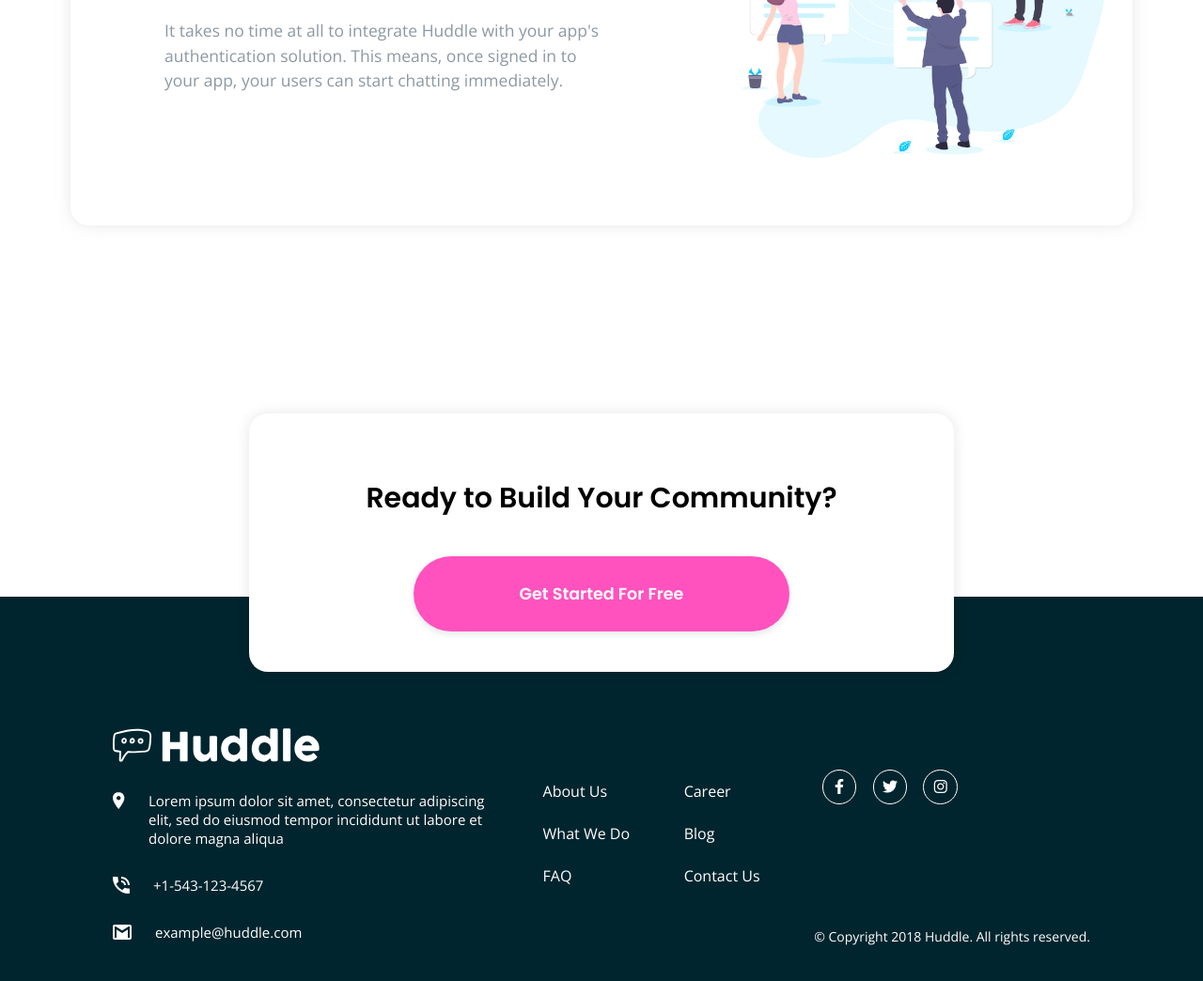
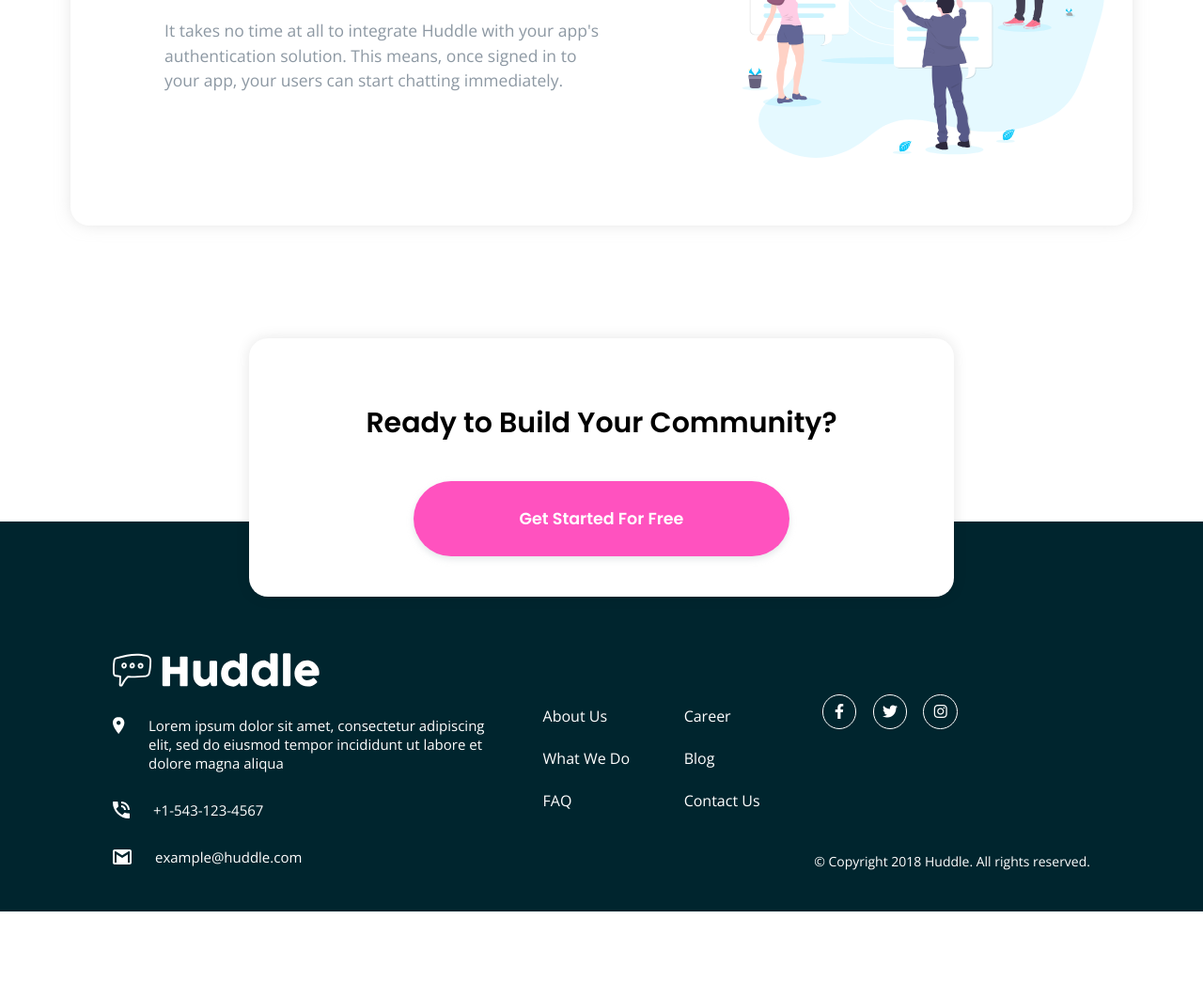
Before and after one commit to KevinOrt218/Huddle-landing-page-challenge, a React app: page / in a window 1280 px wide. Shown: the part 2040-3084 px from the top of the page at 94% size. After the commit the page ends 3010 px from the top, so only its background shows below. Built offline with nearby package versions, Linux system fonts and the light colour scheme.

Commit message:
modifed card size over footer

```diff
--- a/src/Components/Footer/footer.css
+++ b/src/Components/Footer/footer.css
@@ -1,7 +1,7 @@
 footer{
     background-color: hsl(192, 100%, 9%);
     color:white;
-    padding: 140px 120px 80px 120px;
+    padding: 140px 120px 30px 120px;
     display: flex;
     align-items:flex-start;
     justify-content: space-between
--- a/src/Components/Main/main.css
+++ b/src/Components/Main/main.css
@@ -4,6 +4,6 @@
     flex-direction: column;
     align-items: center;
     justify-content: space-between;
-    padding: 160px 75px 80px 75px;
+    padding: 160px 75px 0px 75px;
     gap:40px;
 }
--- a/src/Components/Main/section.css
+++ b/src/Components/Main/section.css
@@ -40,7 +40,7 @@
     width: 750px;
     height: 275px;
     position: relative;
-    top: 160px;
+    top: 80px;
     display: flex;
     flex-direction: column;
     justify-content: center;
```
